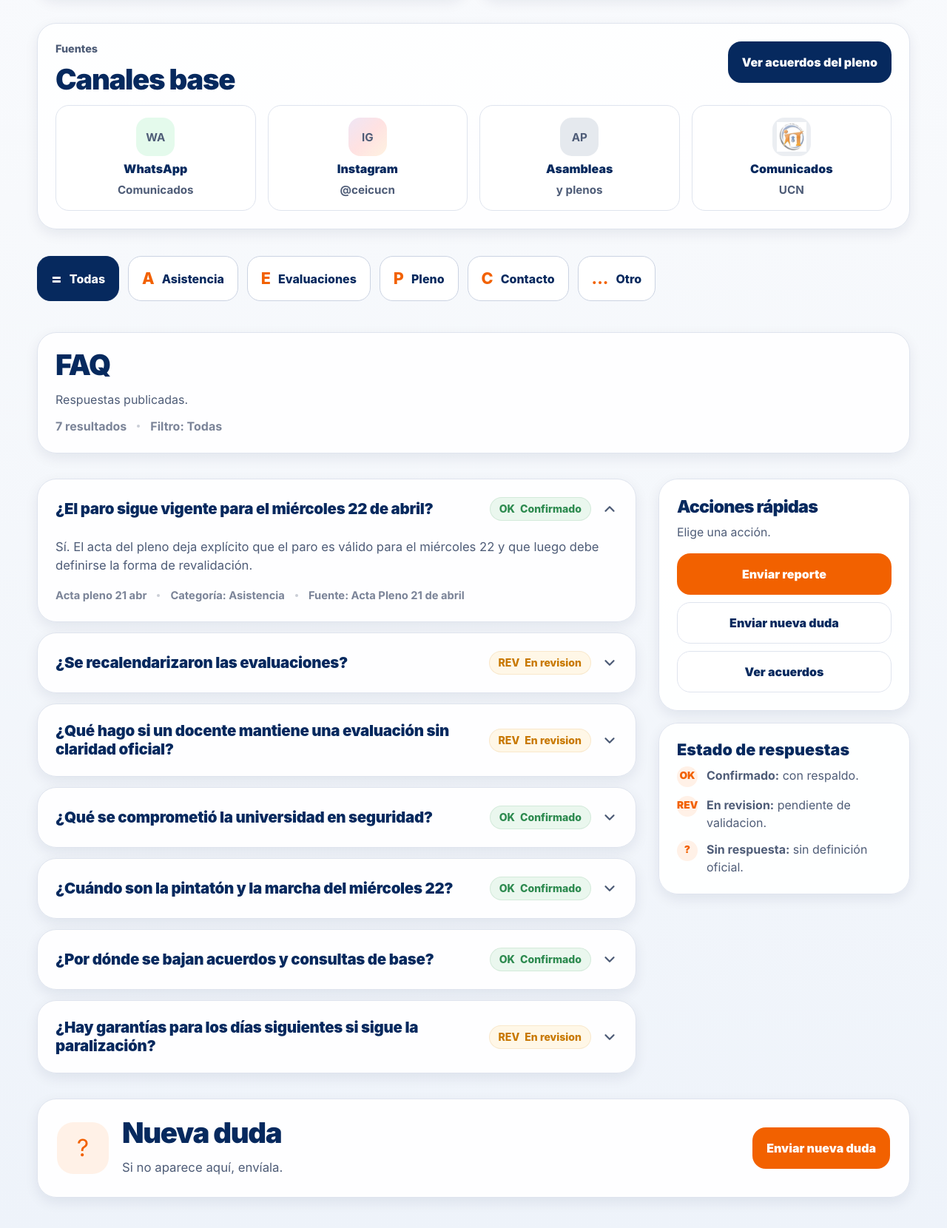
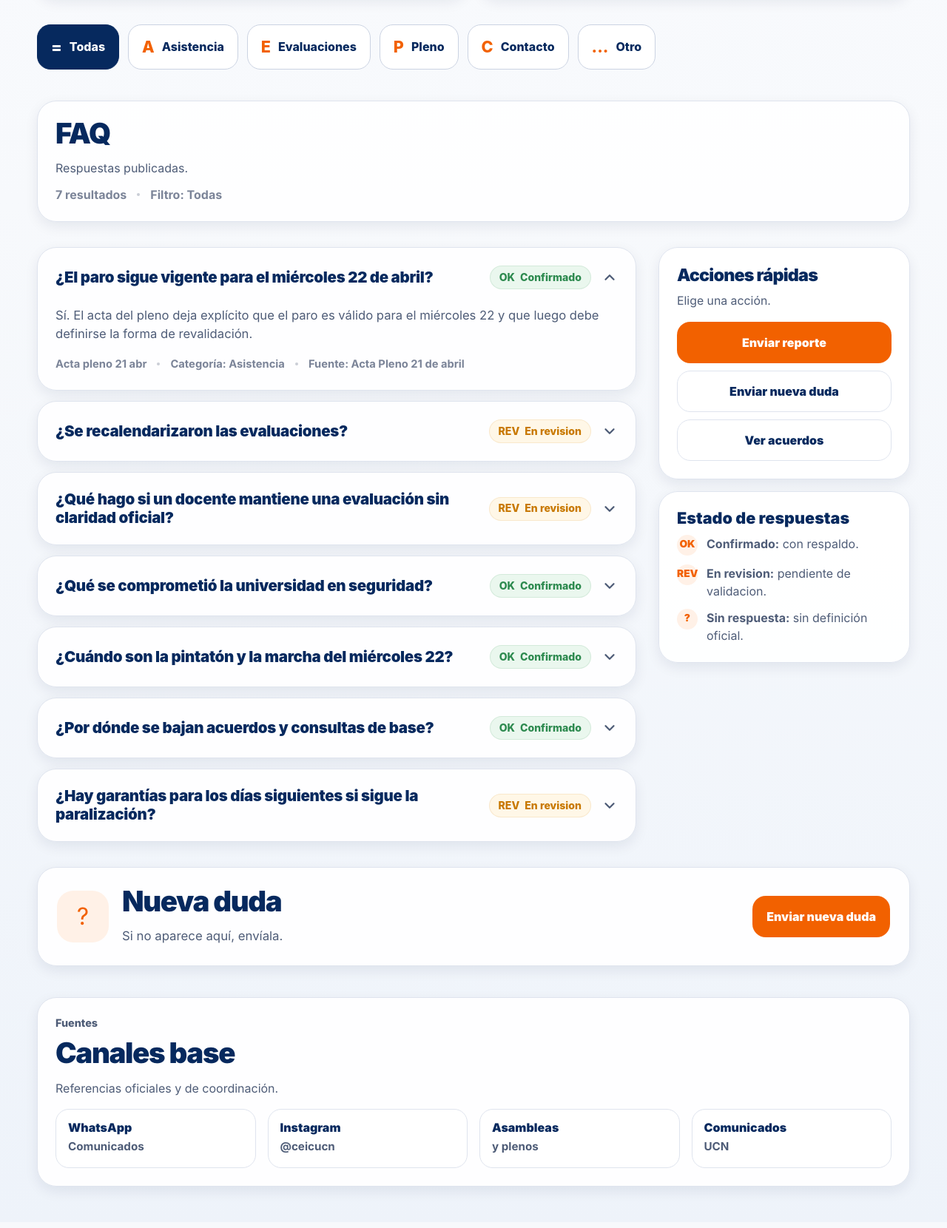
Before and after one commit to ic-ucn/ceal-contingencia, a website: page public/index.html in a window 1280 px wide. Shown: the part 1004-2664 px from the top of the page at 74% size. Drawn offline with nearby package versions, Linux system fonts and the light colour scheme.

Commit message:
Reordena canales base

```diff
--- a/public/app.js
+++ b/public/app.js
@@ -433,27 +433,20 @@
       {
         label: "WhatsApp",
         meta: "Comunicados",
-        href: "https://chat.whatsapp.com/KIxFl5bAHBuHnOnyZb6wUH?mode=gi_t",
-        iconType: "whatsapp",
-        iconText: "WA"
+        href: "https://chat.whatsapp.com/KIxFl5bAHBuHnOnyZb6wUH?mode=gi_t"
       },
       {
         label: "Instagram",
         meta: "@ceicucn",
-        href: "https://instagram.com/ceicucn",
-        iconType: "instagram",
-        iconText: "IG"
+        href: "https://instagram.com/ceicucn"
       },
       {
         label: "Asambleas",
-        meta: "y plenos",
-        iconType: "assemblies",
-        iconText: "AP"
+        meta: "y plenos"
       },
       {
         label: "Comunicados",
-        meta: "UCN",
-        iconType: "ucn-logo"
+        meta: "UCN"
       }
     ];
 
@@ -524,27 +517,6 @@
           </div>
         </section>
 
-        <section class="card sources-card" aria-label="Fuentes principales">
-          <div class="sources-head">
-            <div>
-              <p class="section-kicker">Fuentes</p>
-              <h2>Canales base</h2>
-            </div>
-            <a class="btn btn-navy" href="#acuerdos" data-route="acuerdos">Ver acuerdos del pleno</a>
-          </div>
-            <div class="sources-grid">
-              ${officialSources.map((source) => {
-                const iconMarkup = source.iconType === "ucn-logo"
-                  ? `<span class="source-icon source-icon-${source.iconType}" aria-hidden="true"><img src="assets/logo-ingenieria-civil.png?v=25" alt="" /></span>`
-                  : `<span class="source-icon source-icon-${source.iconType}" aria-hidden="true">${source.iconText || ""}</span>`;
-                const cardBody = `${iconMarkup}<strong>${escapeHTML(source.label)}</strong><span>${escapeHTML(source.meta)}</span>`;
-                return source.href
-                  ? `<a class="source-link" href="${escapeHTML(source.href)}" target="_blank" rel="noreferrer">${cardBody}</a>`
-                  : `<div class="source-link is-static">${cardBody}</div>`;
-              }).join("")}
-            </div>
-        </section>
-
         <section class="category-row" aria-label="Filtros de preguntas frecuentes">
           ${FAQ_CATEGORIES.map((category) => `
             <button class="category-chip" type="button" data-faq-filter="${category.id}" aria-pressed="${state.faqFilter === category.id}">
@@ -597,6 +569,24 @@
             <p>Si no aparece aquí, envíala.</p>
           </div>
           <button class="btn btn-primary" type="button" data-open-question>Enviar nueva duda</button>
+        </section>
+
+        <section class="card sources-card sources-card-secondary" aria-label="Fuentes principales">
+          <div class="sources-head">
+            <div>
+              <p class="section-kicker">Fuentes</p>
+              <h2>Canales base</h2>
+              <p>Referencias oficiales y de coordinación.</p>
+            </div>
+          </div>
+          <div class="sources-grid">
+            ${officialSources.map((source) => {
+              const cardBody = `<strong>${escapeHTML(source.label)}</strong><span>${escapeHTML(source.meta)}</span>`;
+              return source.href
+                ? `<a class="source-link source-link-plain" href="${escapeHTML(source.href)}" target="_blank" rel="noreferrer">${cardBody}</a>`
+                : `<div class="source-link source-link-plain is-static">${cardBody}</div>`;
+            }).join("")}
+          </div>
         </section>
       </div>
     `;
@@ -1624,7 +1614,7 @@
 
   if ("serviceWorker" in navigator && window.location.protocol !== "file:") {
     window.addEventListener("load", () => {
-        navigator.serviceWorker.register("sw.js?v=26").catch(() => {});
+        navigator.serviceWorker.register("sw.js?v=27").catch(() => {});
       });
   }
 
--- a/public/index.html
+++ b/public/index.html
@@ -6,10 +6,10 @@
   <meta name="theme-color" content="#06295e" />
   <meta name="description" content="Aplicacion CEAL para preguntas frecuentes, acuerdos y reportes anonimos de contingencia estudiantil." />
   <title>CEAL Contingencia</title>
-  <link rel="manifest" href="manifest.webmanifest?v=26" />
-  <link rel="icon" href="assets/logo-ingenieria-civil.png?v=26" type="image/png" />
-  <link rel="apple-touch-icon" href="assets/logo-ingenieria-civil.png?v=26" />
-  <link rel="stylesheet" href="styles.css?v=26" />
+  <link rel="manifest" href="manifest.webmanifest?v=27" />
+  <link rel="icon" href="assets/logo-ingenieria-civil.png?v=27" type="image/png" />
+  <link rel="apple-touch-icon" href="assets/logo-ingenieria-civil.png?v=27" />
+  <link rel="stylesheet" href="styles.css?v=27" />
 </head>
 <body>
   <a class="skip-link" href="#main">Saltar al contenido</a>
@@ -18,7 +18,7 @@
     <header class="topbar" aria-label="Barra superior">
       <a class="brand" href="#inicio" data-route="inicio" aria-label="Ir al inicio">
         <span class="brand-symbol" aria-hidden="true">
-          <img src="assets/logo-ingenieria-civil.png?v=26" alt="" />
+          <img src="assets/logo-ingenieria-civil.png?v=27" alt="" />
         </span>
         <span class="brand-copy">
           <strong>UCN</strong>
@@ -70,6 +70,6 @@
   <script src="config.js"></script>
   <script data-goatcounter="https://ceal-contingencia.goatcounter.com/count" async src="//gc.zgo.at/count.js"></script>
   <script src="https://cdn.jsdelivr.net/npm/@supabase/supabase-js@2"></script>
-  <script src="app.js?v=26" defer></script>
+  <script src="app.js?v=27" defer></script>
 </body>
 </html>
--- a/public/styles.css
+++ b/public/styles.css
@@ -566,15 +566,15 @@ h3 {
 }
 
 .source-link {
-  min-height: 94px;
+  min-height: 80px;
   border: 1px solid var(--line);
   border-radius: 18px;
   background: #fff;
-  padding: 16px;
-  display: grid;
-  gap: 8px;
-  justify-items: center;
-  text-align: center;
+  padding: 14px 16px;
+  display: grid;
+  gap: 6px;
+  align-content: center;
+  text-align: left;
   transition: transform .2s var(--ease), box-shadow .2s var(--ease), border .2s var(--ease);
 }
 
@@ -598,6 +598,14 @@ h3 {
 
 .source-link.is-static {
   cursor: default;
+}
+
+.sources-card-secondary {
+  margin-top: 8px;
+}
+
+.source-link-plain {
+  justify-items: start;
 }
 
 .source-icon {
```
Also changed, not shown: public/sw.js (+5 -5 lines).
